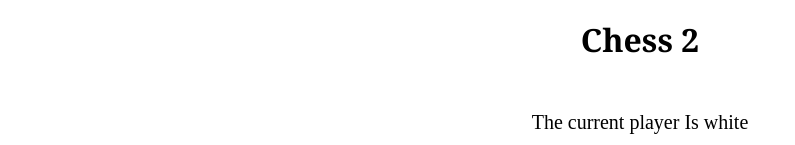
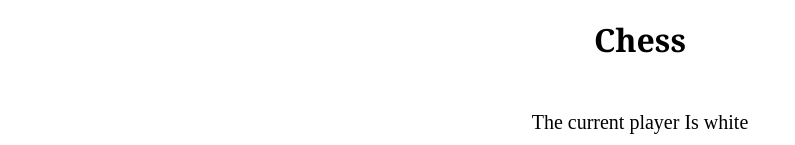
Before and after one commit to AidanSidebottom/cs-30-vue-project-1, a Vue app: page / in a window 1280 px wide. Shown: the top 145 px of the page, without its empty margins (0-795 px from the left). Built offline with nearby package versions, Linux system fonts and the light colour scheme.

Commit message:
renamed board file to Board

```diff
--- a/index.html
+++ b/index.html
@@ -4,7 +4,7 @@
     <meta charset="UTF-8" />
     <link rel="icon" href="/favicon.ico" />
     <meta name="viewport" content="width=device-width, initial-scale=1.0" />
-    <title>CS 20 Vue Project</title>
+    <title>CS 30 Vue Project</title>
   </head>
   <body>
     <div id="app"></div>
--- a/src/components/Header.vue
+++ b/src/components/Header.vue
@@ -1,5 +1,5 @@
 <template>
-	<div class="header">Chess 2</div>
+	<div class="header">Chess</div>
 </template>
 
 <!--This component is just HTML and CSS,
--- a/src/components/board.vue
+++ b/src/components/board.vue
@@ -77,7 +77,7 @@ if(choosePeice.name==="Black Rook"||choosePeice.name==="White Rook"){
     alert("invalid move")
     return false;
     }
-}eee
+}
 if(choosePeice.name==="Black Pawn"){
  if((to[0]-from[0])>=3){
    alert("invalid move")
```
